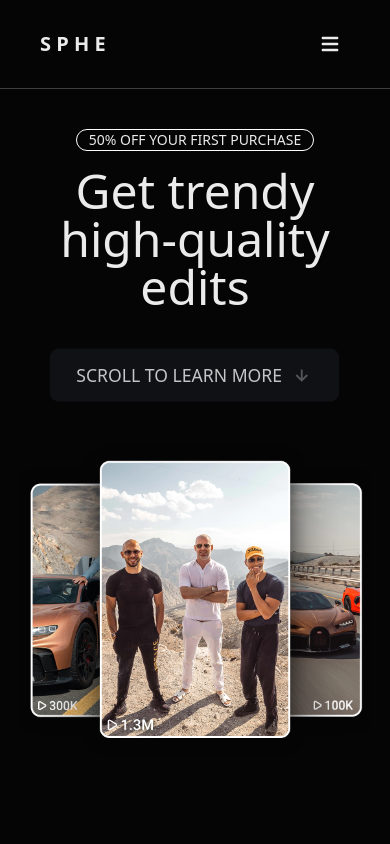
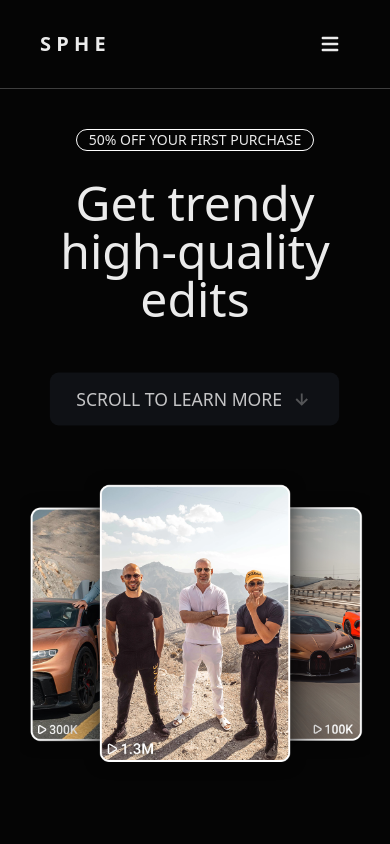
Before and after one commit to S-P-H-E/sphe-editing, a Next.js app: page / in a window 390 px wide. Shown: the top 844 px of the page. Built offline with nearby package versions, Linux system fonts and the light colour scheme.

Commit message:
heading fix

```diff
--- a/pages/index.js
+++ b/pages/index.js
@@ -90,7 +90,7 @@ export default function Home() {
       <div className='text-[#EBEBEB] flex flex-col justify-center items-center py-10'>
           {/* <FaTiktok className='m-4' size={30}/> */}
           <p className='text-sm md:text-xl font-medium uppercase border border-white px-3 rounded-full'>50% off your first purchase</p>
-          <h1 className='text-5xl md:text-9xl font-medium py-4 text-center'>Get trendy <br/> high-quality edits</h1>
+          <h1 className='text-5xl md:text-9xl font-medium py-7 md:py-4 text-center'>Get trendy <br/> high-quality edits</h1>
           <button onClick={scrollToResults} className='bg-[#0F1115] flex justify-center items-center py-3 px-6 my-6 md:my-20 rounded-lg text-[#C5C5C6] font-medium transition-all scale-110 hover:-translate-y-3 uppercase'>Scroll to learn more
             <BiDownArrowAlt size={20} className='ml-2 text-[#545557]'/>
           </button>
```
